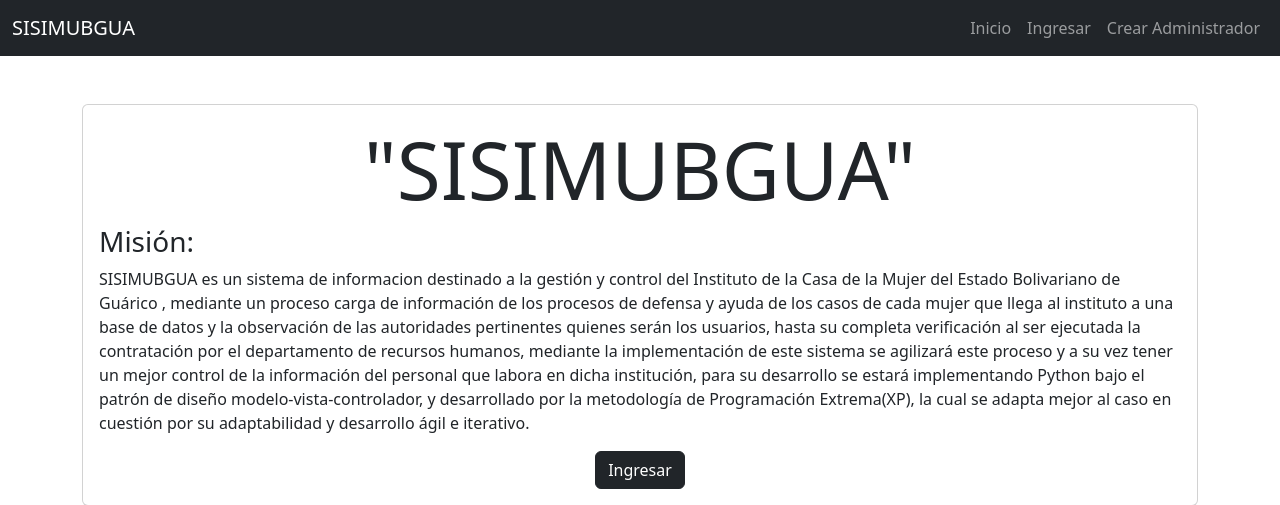
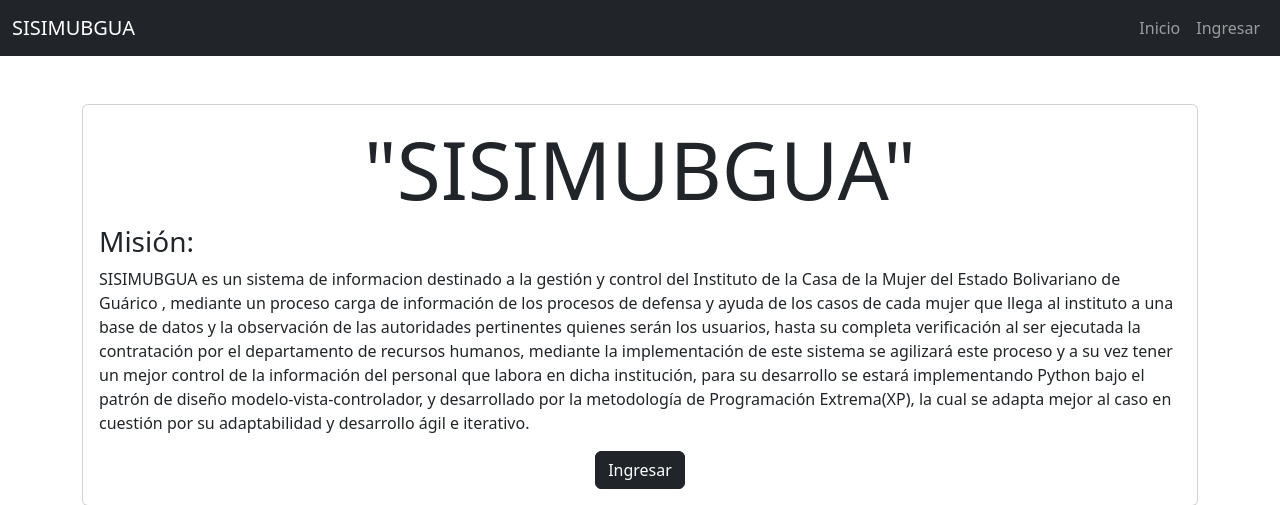
Before and after one commit to ERAF-2407/sys_adm_inmgur, a Django app: page / in a window 1280 px wide. Shown: the top 505 px of the page. Run offline with Django 4.2, Linux system fonts and the light colour scheme.

Commit message:
Update base.html

```diff
--- a/register/templates/base.html
+++ b/register/templates/base.html
@@ -47,9 +47,6 @@
             <li class="nav-item">
               <a class="nav-link" href="/signin">Ingresar</a>
             </li>
-            <li class="nav-item">
-              <a class="nav-link" href="/signup">Crear Administrador</a>
-            </li>
             {% endif %}
           </ul>
         </div>
```
